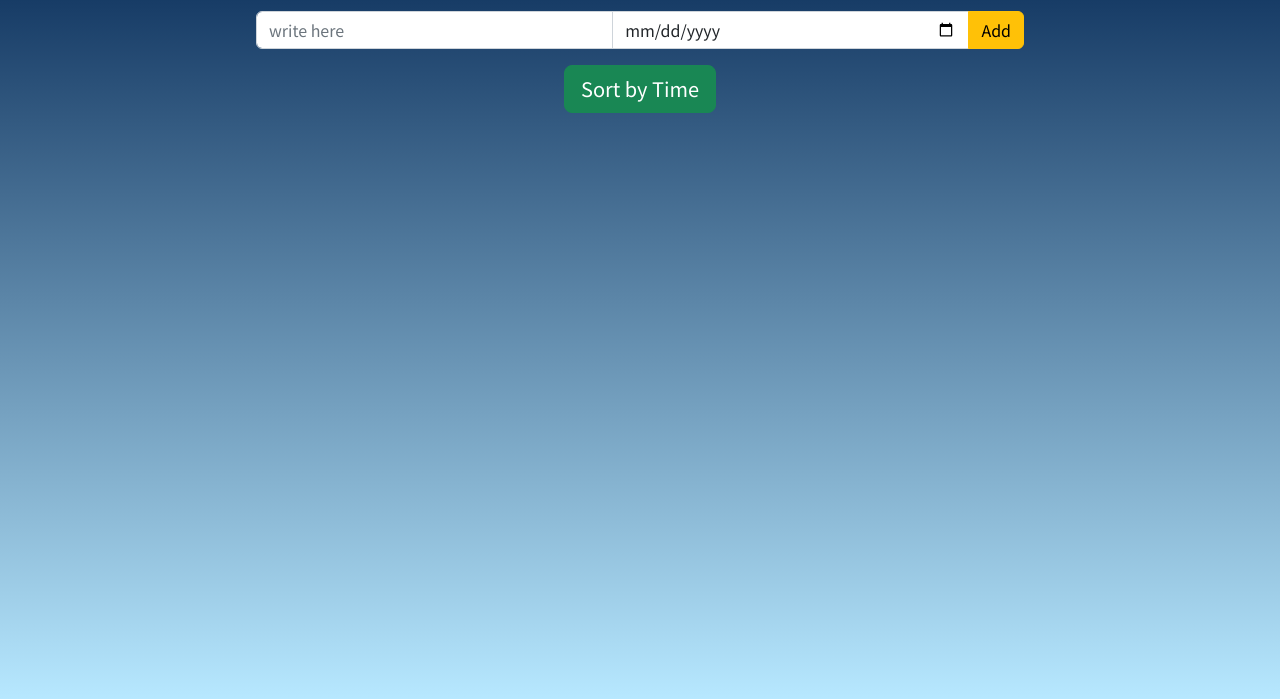
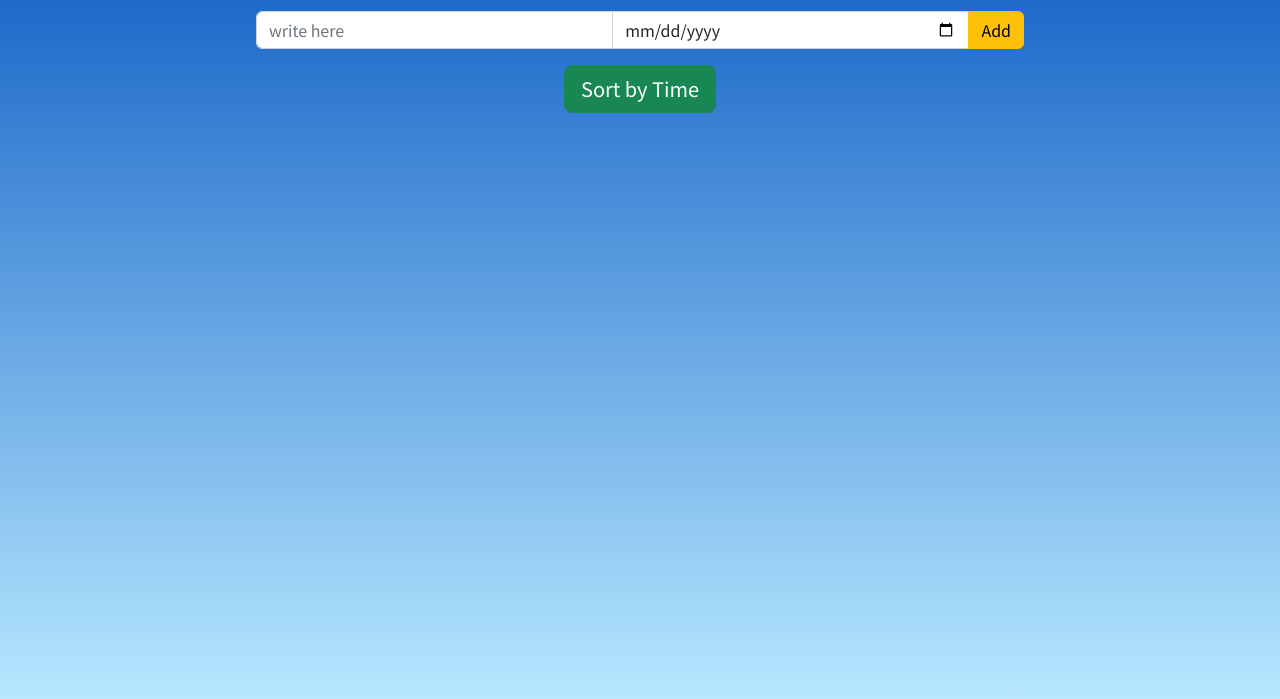
Before and after one commit to jessiecho1011/project_TodoList, a plain HTML site: page index.html in a window 1280 px wide. Shown: the part 101-800 px from the top of the page. Drawn offline with nearby package versions, Linux system fonts and the light colour scheme.

Commit message:
renew css

```diff
--- a/styles/styles.scss
+++ b/styles/styles.scss
@@ -21,7 +21,7 @@ i {
 }
 
 body {
-  background: linear-gradient(#002350, #b7e8ff);
+	background: linear-gradient(#0758c2, #b7e8ff);
 	background-repeat: no-repeat;
 
 	header {
```
Also changed, not shown: styles/styles.css, 1 other file. Lines whose indentation alone changed are shown as unchanged.
